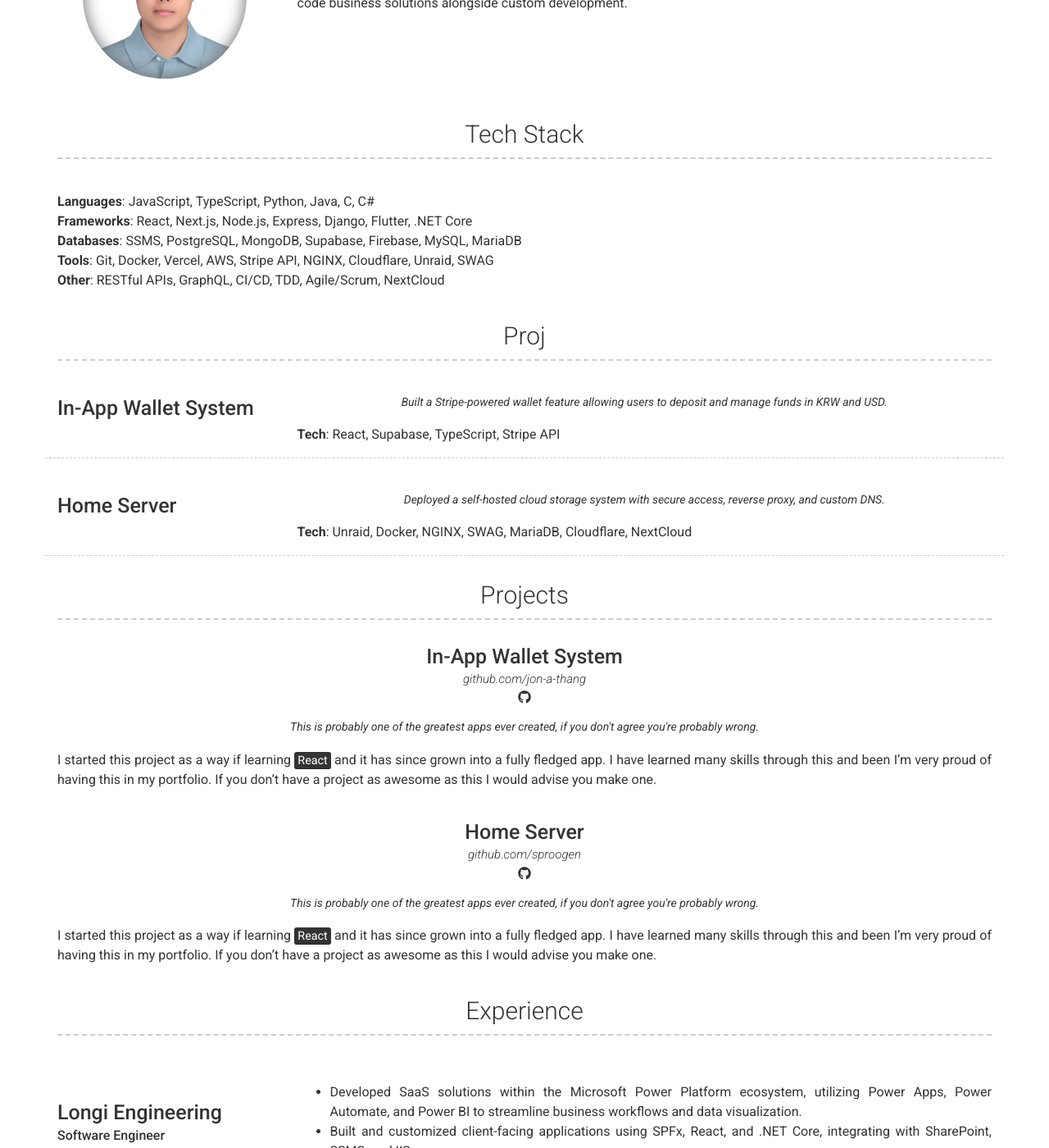
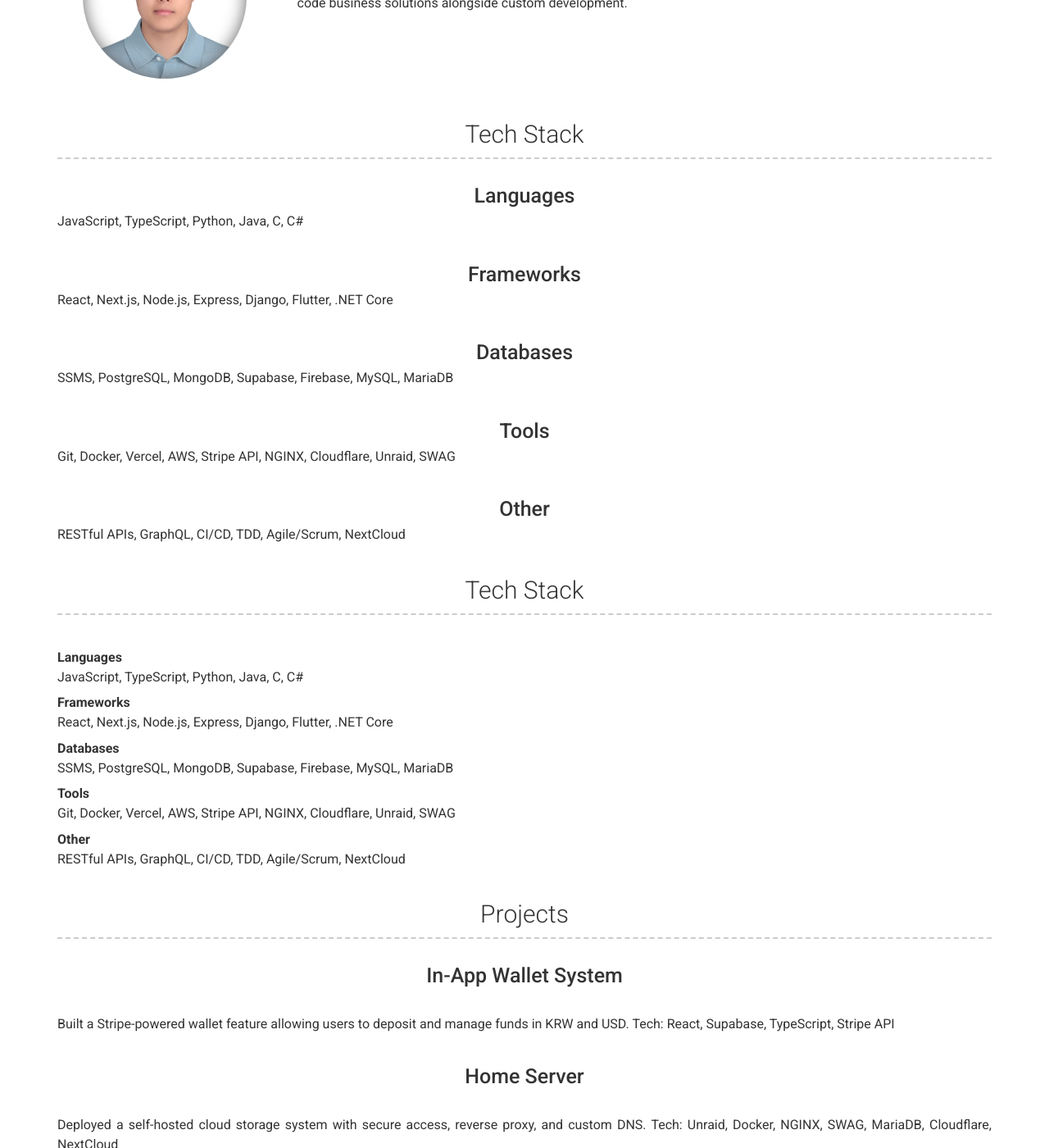
Before and after one commit to jon-a-thang/Resume-JonathanJang, a Jekyll site: the page built from index.md, in a window 1280 px wide and 1400 px high, scrolled down 433 px. Shown: the whole window at 82% size. Built offline with Jekyll 4.4.1, drawn with Linux system fonts in a browser that asks for light colours; nearby versions of some CDN libraries; some of the changed text lies outside the part shown.

Commit message:
new update

```diff
--- a/_config.yml
+++ b/_config.yml
@@ -57,66 +57,84 @@ about_content: | # this will include new lines to allow paragraphs
 
 content:
   - title: Tech Stack
+    layout: list
+    content:
+      - layout: top-middle
+        title: Languages
+        description: | # this will include new lines to allow paragraphs
+          JavaScript, TypeScript, Python, Java, C, C#
+      - layout: top-middle
+        title: Frameworks
+        description: | # this will include new lines to allow paragraphs
+          React, Next.js, Node.js, Express, Django, Flutter, .NET Core
+      - layout: top-middle
+        title: Databases
+        description: | # this will include new lines to allow paragraphs
+          SSMS, PostgreSQL, MongoDB, Supabase, Firebase, MySQL, MariaDB
+      - layout: top-middle
+        title: Tools
+        description: | # this will include new lines to allow paragraphs
+          Git, Docker, Vercel, AWS, Stripe API, NGINX, Cloudflare, Unraid, SWAG
+      - layout: top-middle
+        title: Other
+        description: | # this will include new lines to allow paragraphs
+          RESTful APIs, GraphQL, CI/CD, TDD, Agile/Scrum, NextCloud
+
+  - title: Tech Stack
     layout: text
     content: |
-      **Languages**: JavaScript, TypeScript, Python, Java, C, C#
-      **Frameworks**: React, Next.js, Node.js, Express, Django, Flutter, .NET Core
-      **Databases**: SSMS, PostgreSQL, MongoDB, Supabase, Firebase, MySQL, MariaDB
-      **Tools**: Git, Docker, Vercel, AWS, Stripe API, NGINX, Cloudflare, Unraid, SWAG
-      **Other**: RESTful APIs, GraphQL, CI/CD, TDD, Agile/Scrum, NextCloud
+      **Languages**
+      JavaScript, TypeScript, Python, Java, C, C#
 
-  - title: Proj #### PROJECTS ####
-    layout: list # Type of content section (list/text)
-    content:
-      - layout: left
-        border: weak
-        title: In-App Wallet System
-        quote: >
-          Built a Stripe-powered wallet feature allowing users to deposit and manage funds in KRW and USD.
-        description: |
-          **Tech**: React, Supabase, TypeScript, Stripe API
+      **Frameworks**
+      React, Next.js, Node.js, Express, Django, Flutter, .NET Core
 
-      - layout: left
-        border: weak
-        title: Home Server
-        quote: >
-          Deployed a self-hosted cloud storage system with secure access, reverse proxy, and custom DNS.
-        description: |
-          **Tech**: Unraid, Docker, NGINX, SWAG, MariaDB, Cloudflare, NextCloud
+      **Databases**
+      SSMS, PostgreSQL, MongoDB, Supabase, Firebase, MySQL, MariaDB
+
+      **Tools**
+      Git, Docker, Vercel, AWS, Stripe API, NGINX, Cloudflare, Unraid, SWAG
+
+      **Other**
+      RESTful APIs, GraphQL, CI/CD, TDD, Agile/Scrum, NextCloud
 
   - title: Projects #### PROJECTS ####
     layout: list # Type of content section (list/text)
     content:
       - layout: top-middle
         title: In-App Wallet System
-        link: github.com/jon-a-thang
+        # link: github.com/jon-a-thang
         # link_text: Project Website
-        additional_links:
-          - title:  sproogen/modern-resume-theme
-            icon: fab fa-github
-            url: github.com/sproogen/modern-resume-theme
-          # - title:  Github page for project (eg. sproogen/modern-resume-theme)
+        # additional_links:
+        #   - title:  github.com/jon-a-thang
+        #     icon: fab fa-github
+        #     url: github.com/jon-a-thang
+          # - title:  Github page for project (eg. github.com/jon-a-thang)
           #   icon: fab fa-github
-          #   url: Link to project (eg. sproogen.github.io/modern-resume-theme)
+          #   url: Link to project (eg. jon-a-thang.github.io)
         quote: >
-          This is probably one of the greatest apps ever created, if you don't agree you're probably wrong.
+
         description: | # this will include new lines to allow paragraphs
-          I started this project as a way if learning <mark>React</mark> and it has since grown into a fully fledged app. I have learned many skills through this and been I'm very proud of having this in my portfolio. If you don't have a project as awesome as this I would advise you make one.
+          Built a Stripe-powered wallet feature allowing users to deposit and manage funds in KRW and USD.
+          Tech: React, Supabase, TypeScript, Stripe API
+
       - layout: top-middle
         title: Home Server
-        link: github.com/sproogen
+        # link: github.com/jon-a-thang
         # link_text: Project Website
-        additional_links:
-          - title:  sproogen/modern-resume-theme
-            icon: fab fa-github
-            url: github.com/sproogen/modern-resume-theme
-          # - title:  Github page for project (eg. sproogen/modern-resume-theme)
+        # additional_links:
+        #   - title:  github.com/jon-a-thang
+        #     icon: fab fa-github
+        #     url: github.com/jon-a-thang
+          # - title:  Github page for project (eg. github.com/jon-a-thang)
           #   icon: fab fa-github
-          #   url: Link to project (eg. sproogen.github.io/modern-resume-theme)
+          #   url: Link to project (eg. jon-a-thang.github.io)
         quote: >
-          This is probably one of the greatest apps ever created, if you don't agree you're probably wrong.
+
         description: | # this will include new lines to allow paragraphs
-          I started this project as a way if learning <mark>React</mark> and it has since grown into a fully fledged app. I have learned many skills through this and been I'm very proud of having this in my portfolio. If you don't have a project as awesome as this I would advise you make one.
+          Deployed a self-hosted cloud storage system with secure access, reverse proxy, and custom DNS.
+          Tech: Unraid, Docker, NGINX, SWAG, MariaDB, Cloudflare, NextCloud
+
 
   - title: Experience #### EXPERIENCE ####
     layout: list # Type of content section (list/text)
@@ -169,20 +187,20 @@ content:
           During my time at Rochester Institute of Technology, I developed a strong foundation in software and security-focused engineering. My coursework included a wide range of topics such as Fundamentals of Computing Security, System Administration, Cyber Defense Techniques, Malware Reverse Engineering, and Principles of Web Application Security, all of which deepened my understanding of backend systems, secure network design, and threat mitigation. These classes, along with hands-on labs and team-based projects, allowed me to apply technical concepts in real-world simulations and sparked my interest in building secure, scalable software systems.
           Outside the classroom, I immersed myself in extracurricular activities that sharpened both my technical and interpersonal skills. As a dedicated member of RITSEC, I regularly participated in cybersecurity challenges and attended talks on topics like penetration testing and cryptography. I was also involved with RC3 and SPARSA, and competed in events such as the Incident Response Security Competition (IRSec) and the Networking and Systems Infrastructure Competition (NSIC). Beyond tech, I contributed to RIT's Ultimate Frisbee Club and volunteered in various ministries at local churches, where I supported AV/tech setups and event coordination. These experiences helped round out my ability to collaborate, lead, and communicate effectively in fast-paced, team-driven environments.
 
-  - title: A Little More About Me
-    layout: text
-    content: | # this will include new lines to allow paragraphs
-      Alongside my interests in networks and software engineering some of my other interests and hobbies are:
-      - Rock climbing
-      - Gaming
-      - Knitting
-      - [Becoming a ninja](https://www.youtube.com/watch?v=vtg4o__aRMg)
+  # - title: A Little More About Me
+  #   layout: text
+  #   content: | # this will include new lines to allow paragraphs
+  #     Alongside my interests in networks and software engineering some of my other interests and hobbies are:
+  #     - Rock climbing
+  #     - Gaming
+  #     - Knitting
+  #     - [Becoming a ninja](https://www.youtube.com/watch?v=vtg4o__aRMg)
 
-      Look at this cool image
-      ![Trees](/modern-resume-theme/images/landscape-trees.jpg "Trees")
+  #     Look at this cool image
+  #     ![Trees](/modern-resume-theme/images/landscape-trees.jpg "Trees")
 
-      This is where you can write a little more about yourself. You could title this section **Interests** and include some of your other interests. Or you could title it **Skills**
-      and write a bit more about things that make you more desirable, like *leadership* or *teamwork*
+  #     This is where you can write a little more about yourself. You could title this section **Interests** and include some of your other interests. Or you could title it **Skills**
+  #     and write a bit more about things that make you more desirable, like *leadership* or *teamwork*
 
 # Footer
 footer_show_references: true
```
